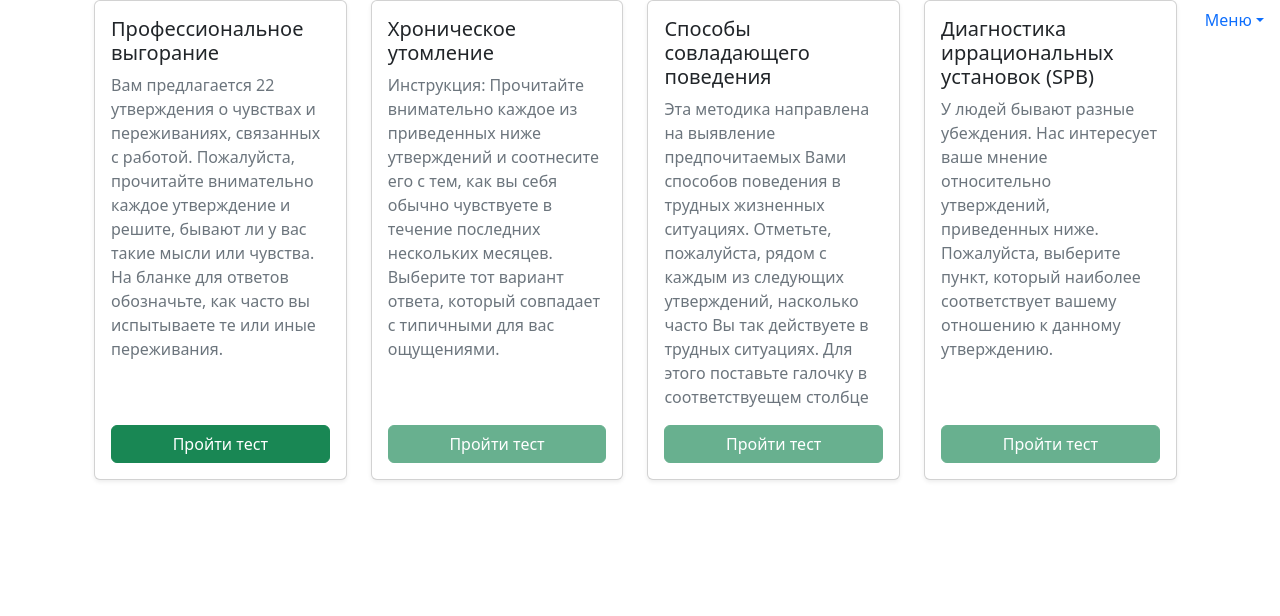
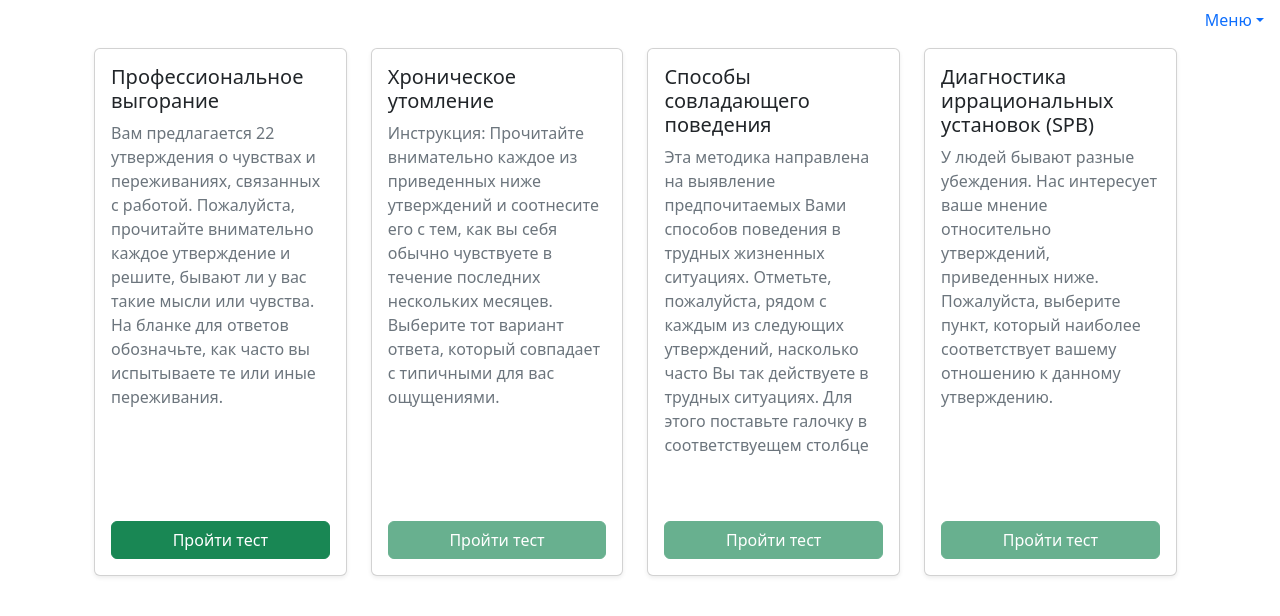
Before and after one commit to D1scoDancer/gp-tests, a React (Create React App) app: page / in a window 1280 px wide. Shown: the top 616 px of the page. Built offline with nearby package versions, Linux system fonts and the light colour scheme.

Commit message:
added burn test

```diff
--- a/src/App.js
+++ b/src/App.js
@@ -1,5 +1,5 @@
 import "./App.css"
-import React, { Component, useState } from "react"
+import React, { useState } from "react"
 import "bootstrap/dist/css/bootstrap.min.css"
 
 import Menu from "./components/Menu/Menu"
@@ -12,7 +12,7 @@ import TestCard from "./components/TestCard"
 function App() {
     const [testVisible, setTestVisible] = useState(false)
 
-    const btnOnClickHandler = () => {
+    const btn0OnClickHandler = () => {
         setTestVisible(!testVisible)
     }
 
@@ -26,10 +26,18 @@ function App() {
                     <Row>
                         {siteData.map((data) => (
                             <Col xs={3} className="mb-5" key={`${data.id}`}>
-                                <TestCard data={data} />
+                                <TestCard
+                                    data={data}
+                                    toggle0={btn0OnClickHandler}
+                                />
                             </Col>
                         ))}
                     </Row>
+                    {testVisible && (
+                        <Row className="mt-5">
+                            <Test quizData={quizData} />
+                        </Row>
+                    )}
                 </Container>
             </body>
         </html>
--- a/src/components/TestCard.js
+++ b/src/components/TestCard.js
@@ -1,9 +1,9 @@
 import React from "react"
 import { Card, Button } from "react-bootstrap"
 
-const TestCard = ({ data }) => {
+const TestCard = ({ data, toggle0 }) => {
     return (
-        <Card className="h-100 shadow-sm bg-white rounded">
+        <Card className="h-100 shadow-sm bg-white rounded mt-5">
             {/* <Card.Img variant="top" src={data.image} /> */}
             <Card.Body className="d-flex flex-column">
                 <div className="d-flex mb-2 justif-content-between">
@@ -13,7 +13,7 @@ const TestCard = ({ data }) => {
                 </div>
                 <Card.Text className="text-secondary">{data.desc}</Card.Text>
                 <Button
-                    // onClick={}
+                    onClick={data.id == 0 ? toggle0 : () => {}}
                     className="mt-auto font-weight-bold"
                     variant="success"
                     disabled={data.id == 0 ? false : true}
--- a/src/data.js
+++ b/src/data.js
@@ -70,7 +70,7 @@ const siteData = [
     },
     {
         id: 1,
-        name: " Хроническое утомление",
+        name: "Хроническое утомление",
         desc: "Инструкция: Прочитайте внимательно каждое из приведенных ниже утверждений и соотнесите его с тем, как вы себя обычно чувствуете в течение последних нескольких месяцев. Выберите тот вариант ответа, который совпадает с типичными для вас ощущениями.",
     },
 
```
Also changed, not shown: src/components/Test/Test.js (+1 -2 lines).
